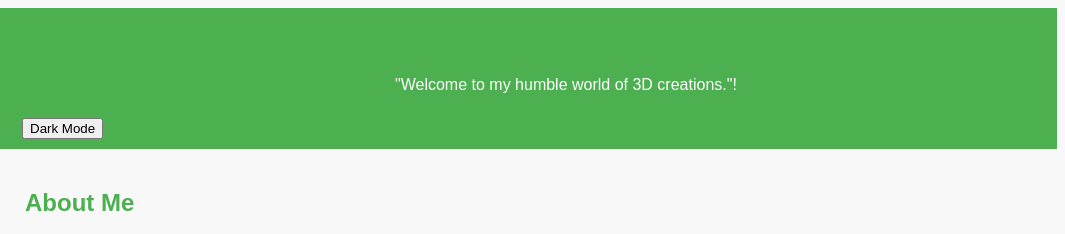
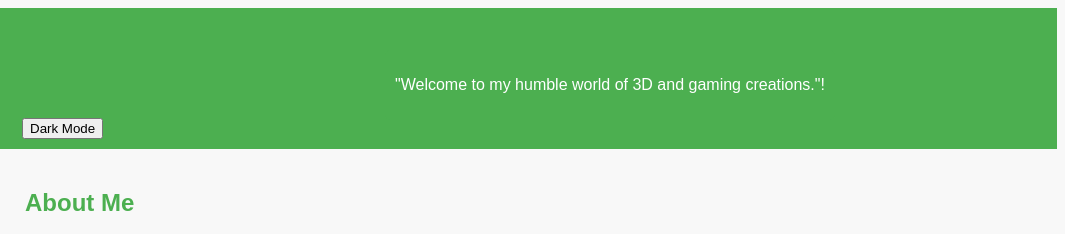
Before and after one commit to Va5ud3va1/New-folder, a plain HTML site: page index.html in a window 1280 px wide. Shown: the top 234 px of the page, 215-1280 px from the left. Drawn offline with nearby package versions, Linux system fonts and the light colour scheme; a script that the page names is missing.

Commit message:
Update index.html

```diff
--- a/index.html
+++ b/index.html
@@ -87,7 +87,7 @@
 
 <!-- Updated welcome message -->
 <div class="welcome-message">
-  <p>"Welcome to my humble world of 3D creations."!</p>
+  <p>"Welcome to my humble world of 3D and gaming creations."!</p>
 </div>
 
 <script src="https://cdnjs.cloudflare.com/ajax/libs/three.js/r128/three.min.js"></script>
```
